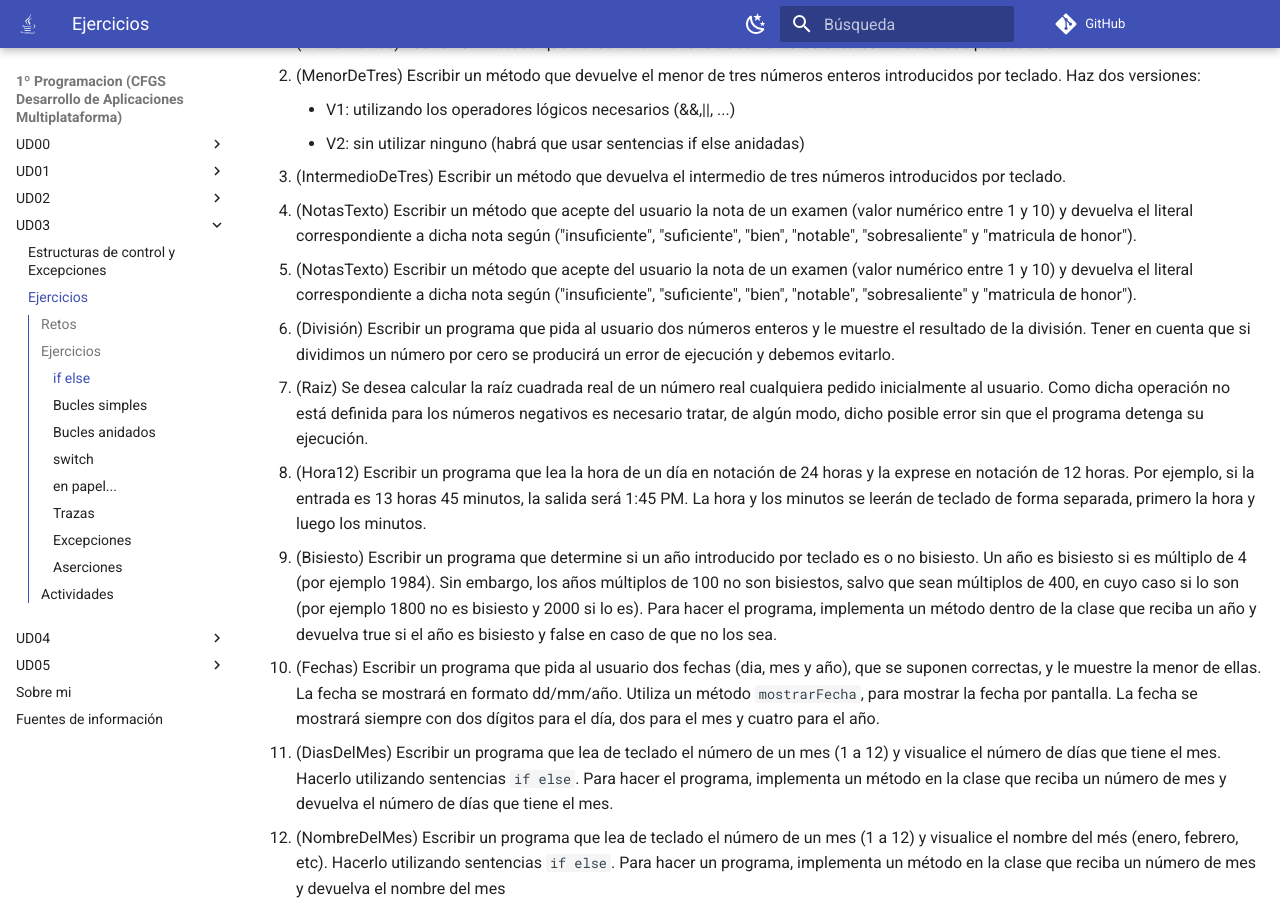
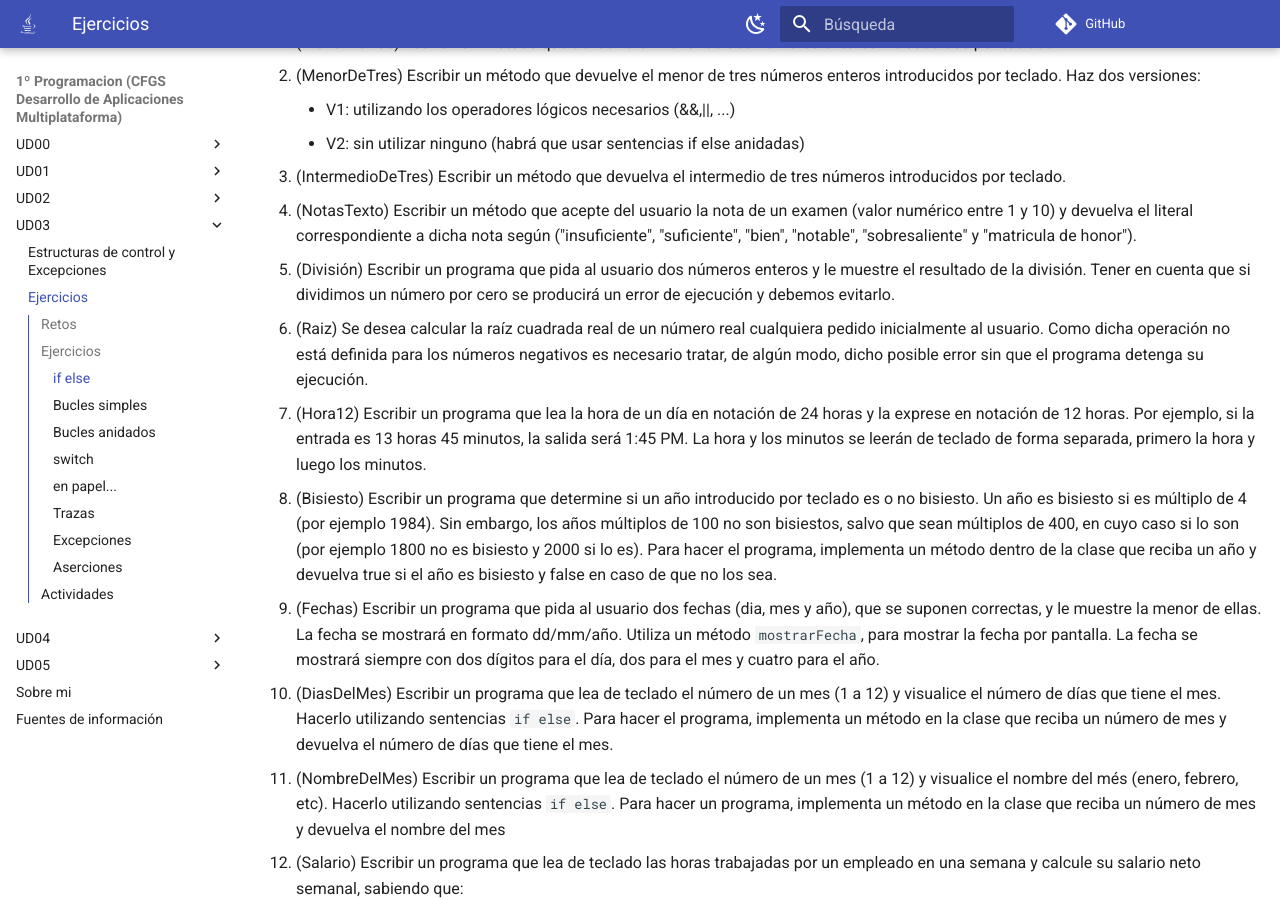
Before and after one commit to martinezpenya/1DAMProgramacion, an MkDocs documentation site: the page built from docs/UD03/UD03_ejercicios_ES.md, in a window 1280 px wide and 900 px high, scrolled down 3396 px. Built offline with MkDocs 1.6.1 and Material for MkDocs 9.7.7, drawn with Linux system fonts in a browser that asks for light colours; comment, search, counter and statistics services are not loaded.

Commit message:
Renumbering

```diff
--- a/docs/UD03/UD03_ejercicios_ES.md
+++ b/docs/UD03/UD03_ejercicios_ES.md
@@ -173,23 +173,21 @@
 
 4. (NotasTexto) Escribir un método que acepte del usuario la nota de un examen (valor numérico entre 1 y 10) y devuelva el literal correspondiente a dicha nota según ("insuficiente", "suficiente", "bien", "notable", "sobresaliente" y "matricula de honor").
 
-5. (NotasTexto) Escribir un método que acepte del usuario la nota de un examen (valor numérico entre 1 y 10) y devuelva el literal correspondiente a dicha nota según ("insuficiente", "suficiente", "bien", "notable", "sobresaliente" y "matricula de honor").
-
-6. (División) Escribir un programa que pida al usuario dos números enteros y le muestre el resultado de la división. Tener en cuenta que si dividimos un número por cero se producirá un error de ejecución y debemos evitarlo.
-
-7. (Raiz) Se desea calcular la raíz cuadrada real de un número real cualquiera pedido inicialmente al usuario. Como dicha operación no está definida para los números negativos es necesario tratar, de algún modo, dicho posible error sin que el programa detenga su ejecución.
-
-8. (Hora12) Escribir un programa que lea la hora de un día en notación de 24 horas y la exprese en notación de 12 horas. Por ejemplo, si la entrada es 13 horas 45 minutos, la salida será 1:45 PM. La hora y los minutos se leerán de teclado de forma separada, primero la hora y luego los minutos.
-
-9. (Bisiesto) Escribir un programa que determine si un año introducido por teclado es o no bisiesto. Un año es bisiesto si es múltiplo de 4 (por ejemplo 1984). Sin embargo, los años múltiplos de 100 no son bisiestos, salvo que sean múltiplos de 400, en cuyo caso si lo son (por ejemplo 1800 no es bisiesto y 2000 si lo es). Para hacer el programa, implementa un método dentro de la clase que reciba un año y devuelva true si el año es bisiesto y false en caso de que no los sea.
-
-10. (Fechas) Escribir un programa que pida al usuario dos fechas (dia, mes y año), que se suponen correctas, y le muestre la menor de ellas. La fecha se mostrará en formato dd/mm/año. Utiliza un método `mostrarFecha`, para mostrar la fecha por pantalla. La fecha se mostrará siempre con dos dígitos para el día, dos para el mes y cuatro para el año.
-
-11. (DiasDelMes) Escribir un programa que lea de teclado el número de un mes (1 a 12) y visualice el número de días que tiene el mes. Hacerlo utilizando sentencias `if else`. Para hacer el programa, implementa un método en la clase que reciba un número de mes y devuelva el número de días que tiene el mes.
-
-12. (NombreDelMes) Escribir un programa que lea de teclado el número de un mes (1 a 12) y visualice el nombre del més (enero, febrero, etc). Hacerlo utilizando sentencias `if else`. Para hacer un programa, implementa un método en la clase que reciba un número de mes y devuelva el nombre del mes
-
-13. (Salario) Escribir un programa que lea de teclado las horas trabajadas por un empleado en una semana y calcule su salario neto semanal, sabiendo que:
+5. (División) Escribir un programa que pida al usuario dos números enteros y le muestre el resultado de la división. Tener en cuenta que si dividimos un número por cero se producirá un error de ejecución y debemos evitarlo.
+
+6. (Raiz) Se desea calcular la raíz cuadrada real de un número real cualquiera pedido inicialmente al usuario. Como dicha operación no está definida para los números negativos es necesario tratar, de algún modo, dicho posible error sin que el programa detenga su ejecución.
+
+7. (Hora12) Escribir un programa que lea la hora de un día en notación de 24 horas y la exprese en notación de 12 horas. Por ejemplo, si la entrada es 13 horas 45 minutos, la salida será 1:45 PM. La hora y los minutos se leerán de teclado de forma separada, primero la hora y luego los minutos.
+
+8. (Bisiesto) Escribir un programa que determine si un año introducido por teclado es o no bisiesto. Un año es bisiesto si es múltiplo de 4 (por ejemplo 1984). Sin embargo, los años múltiplos de 100 no son bisiestos, salvo que sean múltiplos de 400, en cuyo caso si lo son (por ejemplo 1800 no es bisiesto y 2000 si lo es). Para hacer el programa, implementa un método dentro de la clase que reciba un año y devuelva true si el año es bisiesto y false en caso de que no los sea.
+
+9. (Fechas) Escribir un programa que pida al usuario dos fechas (dia, mes y año), que se suponen correctas, y le muestre la menor de ellas. La fecha se mostrará en formato dd/mm/año. Utiliza un método `mostrarFecha`, para mostrar la fecha por pantalla. La fecha se mostrará siempre con dos dígitos para el día, dos para el mes y cuatro para el año.
+
+10. (DiasDelMes) Escribir un programa que lea de teclado el número de un mes (1 a 12) y visualice el número de días que tiene el mes. Hacerlo utilizando sentencias `if else`. Para hacer el programa, implementa un método en la clase que reciba un número de mes y devuelva el número de días que tiene el mes.
+
+11. (NombreDelMes) Escribir un programa que lea de teclado el número de un mes (1 a 12) y visualice el nombre del més (enero, febrero, etc). Hacerlo utilizando sentencias `if else`. Para hacer un programa, implementa un método en la clase que reciba un número de mes y devuelva el nombre del mes
+
+12. (Salario) Escribir un programa que lea de teclado las horas trabajadas por un empleado en una semana y calcule su salario neto semanal, sabiendo que:
 
        - Las horas ordinarias se pagan a 6 €.
        - Las horas extraordinarias se pagan a 10 €.
```
Also changed, not shown: other parts of docs/UD03/UD03_ejercicios_ES.md (+10 -8 lines).
